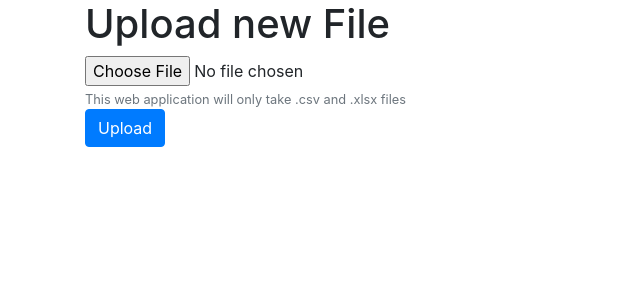
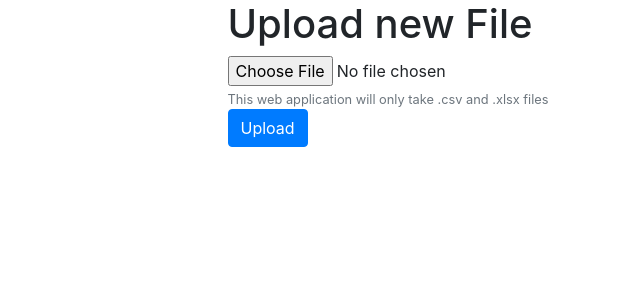
Before and after one commit to Ty-WDFW/jackknife, a Flask app: page / in a window 1280 px wide. Shown: the top 300 px of the page, without its empty margins (0-640 px from the left). Run offline with Flask 2, Linux system fonts and the light colour scheme; some libraries are stand-ins or nearby versions.

Commit message:
dumb name

```diff
--- a/main.py
+++ b/main.py
@@ -11,9 +11,7 @@ def allowed_file(filename):
            filename.rsplit('.', 1)[1].lower() in ALLOWED_EXTENSIONS
 
 app = Flask(__name__)
-app.config['SECRET_KEY'] = 'some_crazy_secret_key'
-
-
+app.secret_key = 'super_duper_secret_key'
 @app.route('/')
 def main():
 
@@ -41,12 +39,11 @@ def upload():
 
 @app.route('/view', methods=['GET', 'POST'])
 def view():
-    if session['data'] is None:
+    if 'data' not in session:
         return redirect(url_for('main'))
 
     data = session['data']
-    print(data)
-    data_df = pd.read_json(data).sort_values('Year')
+    data_df = pd.read_json(data)
     if request.method == 'GET':
         return render_template('view.html', columns=data_df.columns, data=data_df)
 
--- a/stats/jackknife.py
+++ b/stats/jackknife.py
@@ -91,6 +91,8 @@ def JackKnife(dataframe=None, predictor_column=None, result_column=None, year_co
     graph_url = base64.b64encode(img.getvalue()).decode()
     plt.close()
 
+    df.sort_values(year_column, inplace=True)
+
     results = {'mre': mre, 'mae': mae, 'coeff': coeff, 'result_mean': result_mean,
                'rmse': rmse, 'mpe': mpe, 'r2': r2, 'predictor_mean': predictor_mean,
                'mape': mape, 'dataframe': df.reset_index(drop=True),
--- a/templates/index.html
+++ b/templates/index.html
@@ -1,5 +1,6 @@
    <!doctype html>
    <!-- Bootstrap CSS -->
+
 <html lang="en">
    <head>
        <link rel="shortcut icon" href="{{ url_for('static', filename='favicon.png') }}">
@@ -7,7 +8,9 @@
        <title>Upload new File</title>
    </head>
    <body>
-   <div class="container">
+   <div class="container h-100">
+       <div class="row h-100 justify-content-center align-items-center"">
+           <div class="col-9">
     <h1>Upload new File</h1>
     <form method=post action="./upload" enctype=multipart/form-data>
       <div class="form-group">
@@ -16,6 +19,8 @@
           <input type="submit" class="btn btn-primary" id="submit_button" value="Upload">
       </div>
     </form>
+           </div>
+       </div>
    </div>
    <!-- Bootstrap javascript -->
        <script src="https://code.jquery.com/jquery-3.2.1.slim.min.js" integrity="sha384-KJ3o2DKtIkvYIK3UENzmM7KCkRr/rE9/Qpg6aAZGJwFDMVNA/GpGFF93hXpG5KkN" crossorigin="anonymous"></script>
```
Also changed, not shown: templates/view.html (+7 -1 lines).
